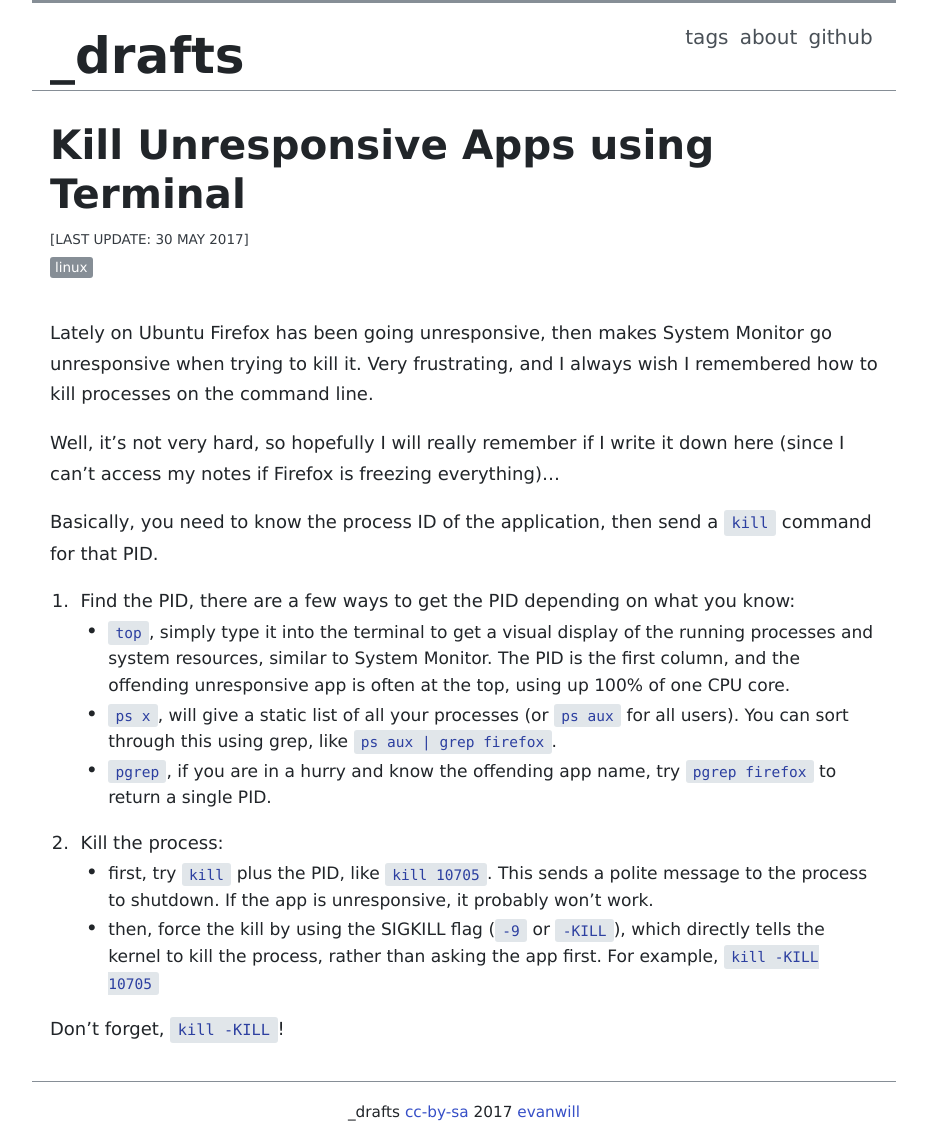
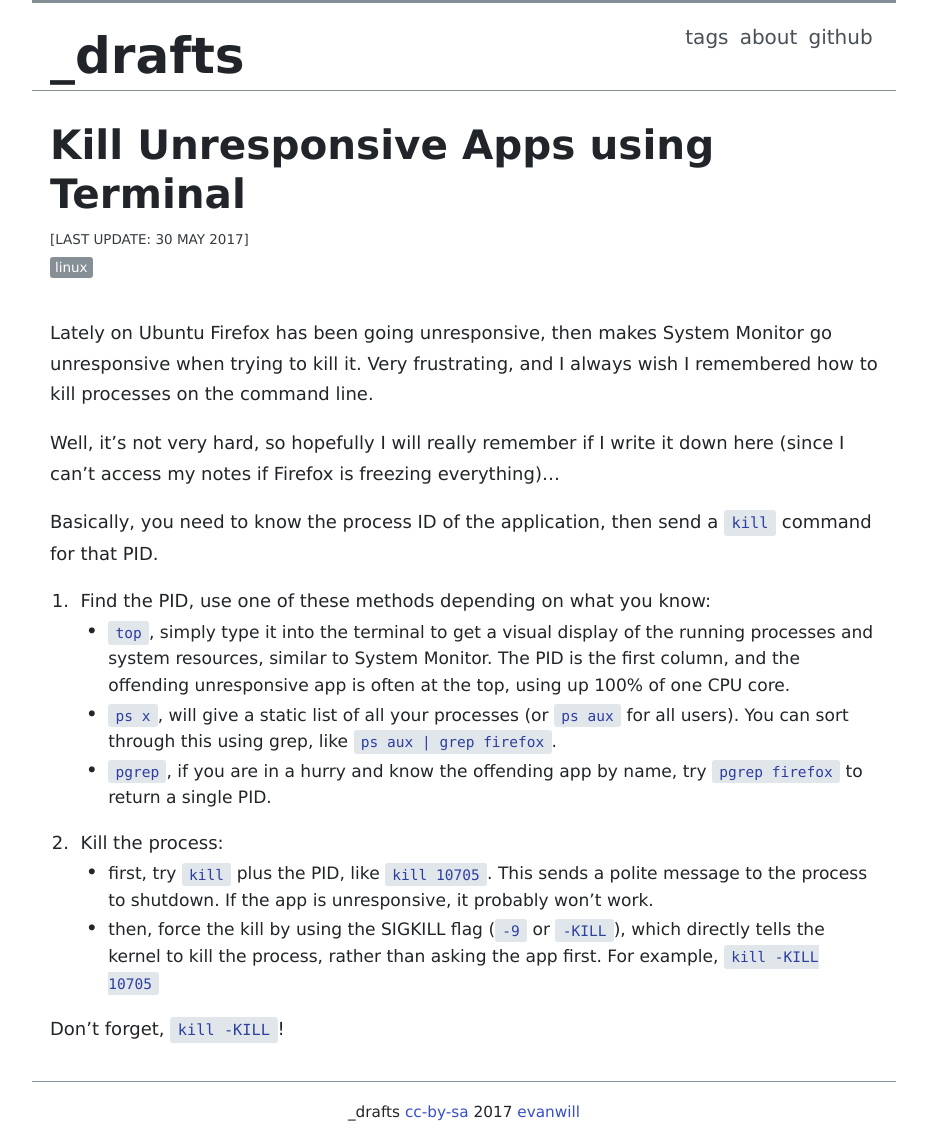
Before and after one commit to evanwill/_drafts, a Jekyll site: the page built from _notes/kill.md, in a window 1280 px wide. Shown: the whole page, without its empty margins (176-1103 px from the left). Built offline with Jekyll 4.4.1, drawn with Linux system fonts in a browser that asks for light colours.

Commit message:
update kill

```diff
--- a/_notes/kill.md
+++ b/_notes/kill.md
@@ -12,11 +12,11 @@ Well, it's not very hard, so hopefully I will really remember if I write it down
 
 Basically, you need to know the process ID of the application, then send a `kill` command for that PID.
 
-1. Find the PID, there are a few ways to get the PID depending on what you know:
+1. Find the PID, use one of these methods depending on what you know:
     - `top`, simply type it into the terminal to get a visual display of the running processes and system resources, similar to System Monitor.
     The PID is the first column, and the offending unresponsive app is often at the top, using up 100% of one CPU core.
     - `ps x`, will give a static list of all your processes (or `ps aux` for all users). You can sort through this using grep, like `ps aux | grep firefox`.
-    - `pgrep`, if you are in a hurry and know the offending app name, try `pgrep firefox` to return a single PID.
+    - `pgrep`, if you are in a hurry and know the offending app by name, try `pgrep firefox` to return a single PID.
 2. Kill the process:
     - first, try `kill` plus the PID, like `kill 10705`. This sends a polite message to the process to shutdown. If the app is unresponsive, it probably won't work.
     - then, force the kill by using the SIGKILL flag (`-9` or `-KILL`), which directly tells the kernel to kill the process, rather than asking the app first. For example, `kill -KILL 10705`
```
